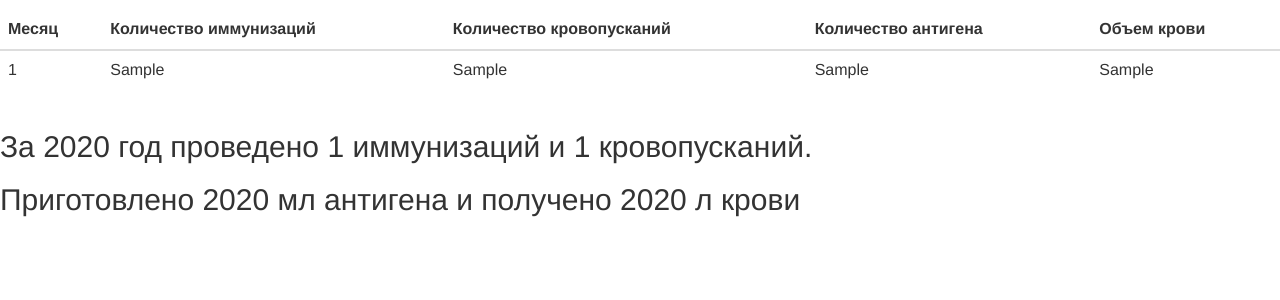
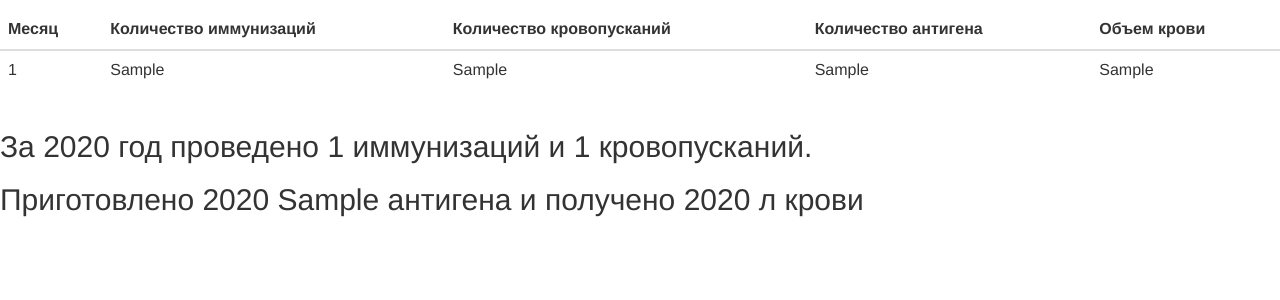
Before and after one commit to svgen83/horse_producent_base, a Django app: template horse_p/templates/statistics.html in a window 1280 px wide. Shown: the part 320-620 px from the top of the page. Run offline with Django 3.2, Linux system fonts and the light colour scheme; tables that the repository leaves empty hold one stand-in row (values such as "Sample post"); the template is opened without the code that fills it: values that come from a table or form of the project are taken from there, most other values are stand-ins (such as "Sample title", 1, 10 or a date in 2020); parts of the project's set-up code (start-up, migrations or seed data) failed here and were passed over; some libraries are stand-ins or nearby versions.

Commit message:
Update statistics.html

```diff
--- a/horse_p/templates/statistics.html
+++ b/horse_p/templates/statistics.html
@@ -42,5 +42,5 @@
             </table>
         </div>
 				<h2>За {{year_period}} год проведено {{year_immunisations_count}} иммунизаций и {{year_bloodlets_count}} кровопусканий.</h2>
-				<h2> Приготовлено {{year_antigen_volume}} мл антигена и получено {{year_blood_volume}} л крови </h2>
+				<h2> Приготовлено {{year_antigen_volume}} {{antigen_measure}} антигена и получено {{year_blood_volume}} л крови </h2>
 {% endblock %}
```
